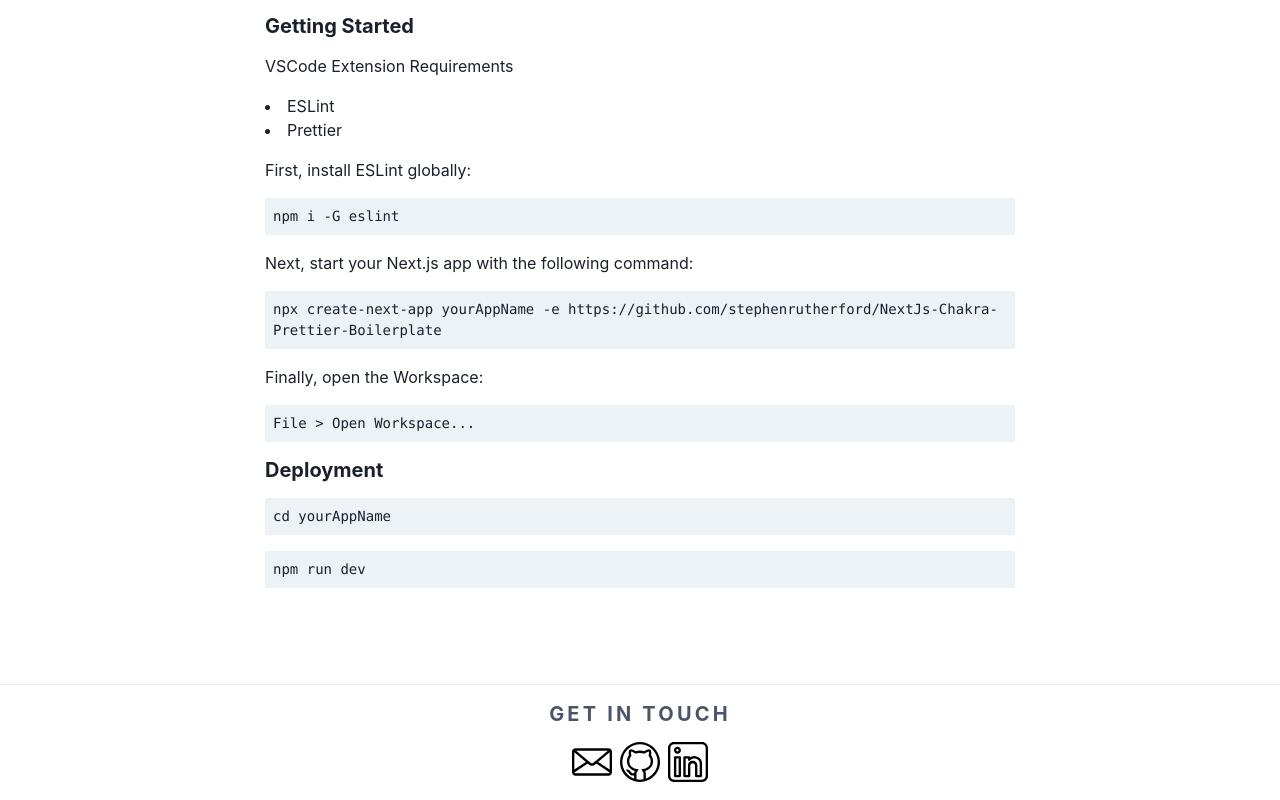
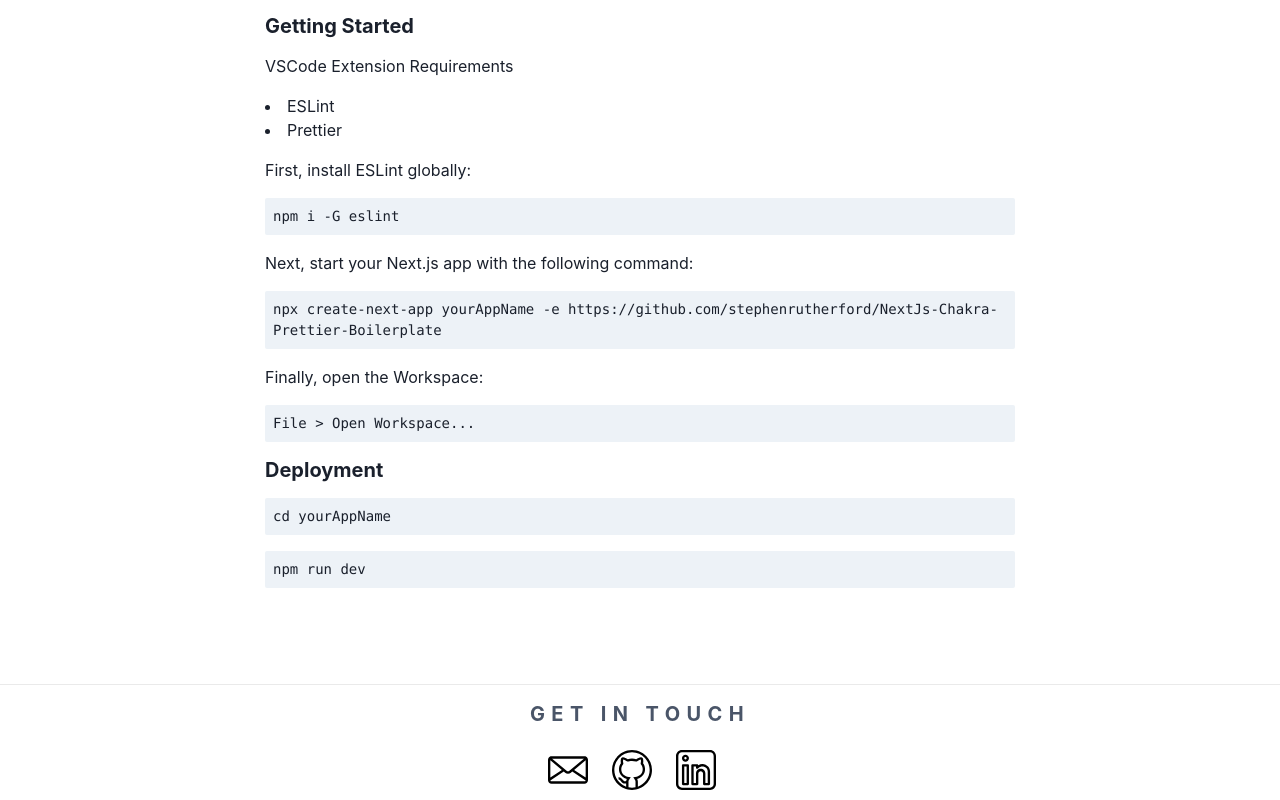
Before and after one commit to stephenrutherford/portfolio_v2, a Next.js app: page /boilerplate in a window 1280 px wide. Shown: the part 768-1568 px from the top of the page. Built offline with nearby package versions, Linux system fonts and the light colour scheme.

Commit message:
layout spacing hotfix

```diff
--- a/components/Footer.js
+++ b/components/Footer.js
@@ -25,15 +25,16 @@
 				fontSize='xl'
 				// ml='2'
 				color={colorMode === "light" ? "gray.600" : "gray.200"}
-				letterSpacing='0.2rem'
-				margin='1rem 0'
+				letterSpacing='0.4rem'
+				margin='1.5rem 0'
 			>
 				GET IN TOUCH
 			</Heading>
-			<Flex>
+			<Flex flexDireciton='column'>
 				<Stack direction='row'>
 					<Link href='mailto:stephen@rutherford.dev'>
 						<Image
+							mr={4}
 							boxSize='40px'
 							objectFit='cover'
 							// src='images/email.svg'
@@ -47,6 +48,7 @@
 					</Link>
 					<Link href='https://github.com/stephenrutherford' isExternal>
 						<Image
+							mr={4}
 							boxSize='40px'
 							objectFit='cover'
 							src={
@@ -62,6 +64,7 @@
 						isExternal
 					>
 						<Image
+							mr={4}
 							boxSize='40px'
 							objectFit='cover'
 							src={
--- a/pages/boilerplate.js
+++ b/pages/boilerplate.js
@@ -17,7 +17,7 @@
 
 export default function Boilerplate() {
 	return (
-		<div className={styles.container}>
+		<div>
 			<Head>
 				<title>Stephen Rutherford</title>
 				<link rel='icon' href='/favicon.ico' />
--- a/pages/dashboard.js
+++ b/pages/dashboard.js
@@ -17,7 +17,7 @@
 
 export default function WebScraping() {
 	return (
-		<div className={styles.container}>
+		<div>
 			<Head>
 				<title>Stephen Rutherford</title>
 				<link rel='icon' href='/favicon.ico' />
--- a/pages/domainchecker.js
+++ b/pages/domainchecker.js
@@ -17,7 +17,7 @@
 
 export default function DomainChecker() {
 	return (
-		<div className={styles.container}>
+		<div>
 			<Head>
 				<title>Stephen Rutherford</title>
 				<link rel='icon' href='/favicon.ico' />
--- a/pages/webscraping.js
+++ b/pages/webscraping.js
@@ -17,7 +17,7 @@
 
 export default function WebScraping() {
 	return (
-		<div className={styles.container}>
+		<div>
 			<Head>
 				<title>Stephen Rutherford</title>
 				<link rel='icon' href='/favicon.ico' />
```
